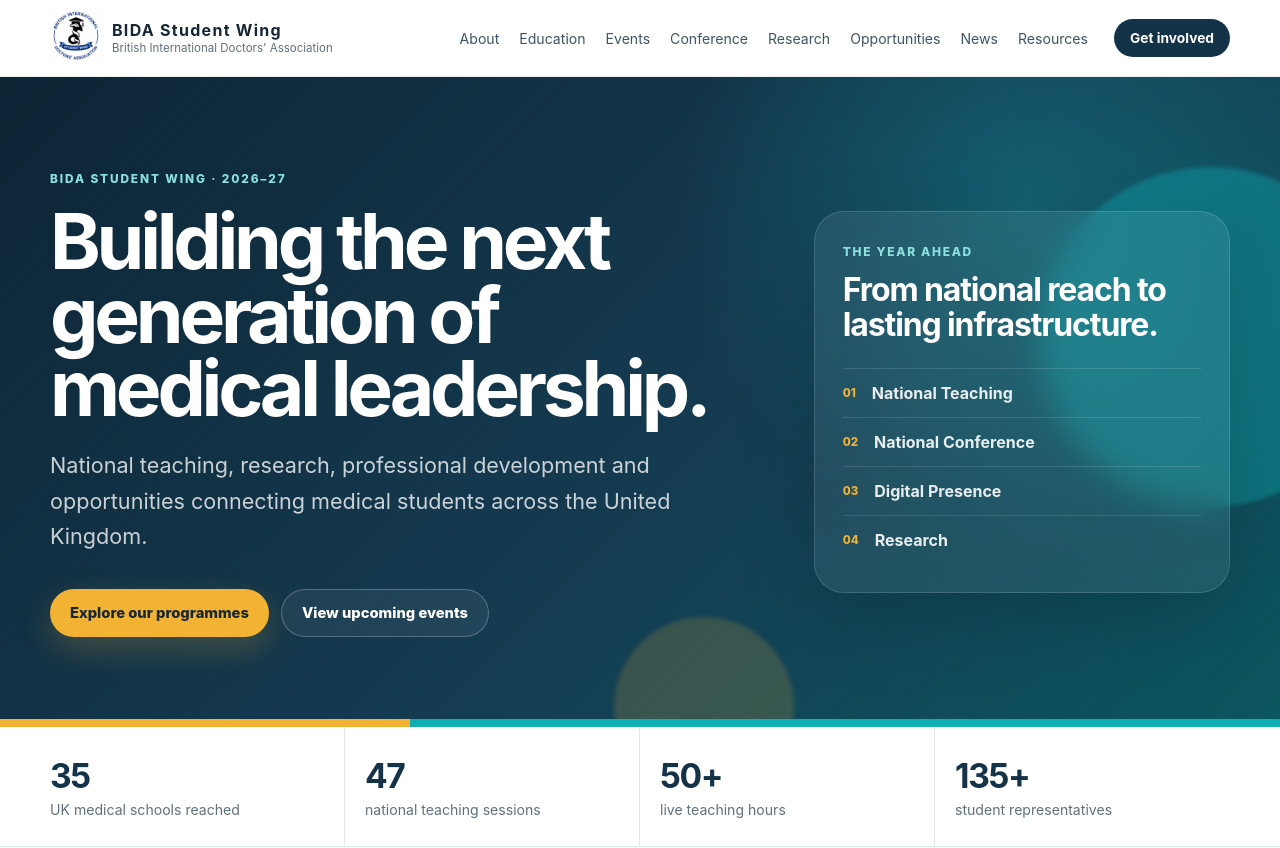
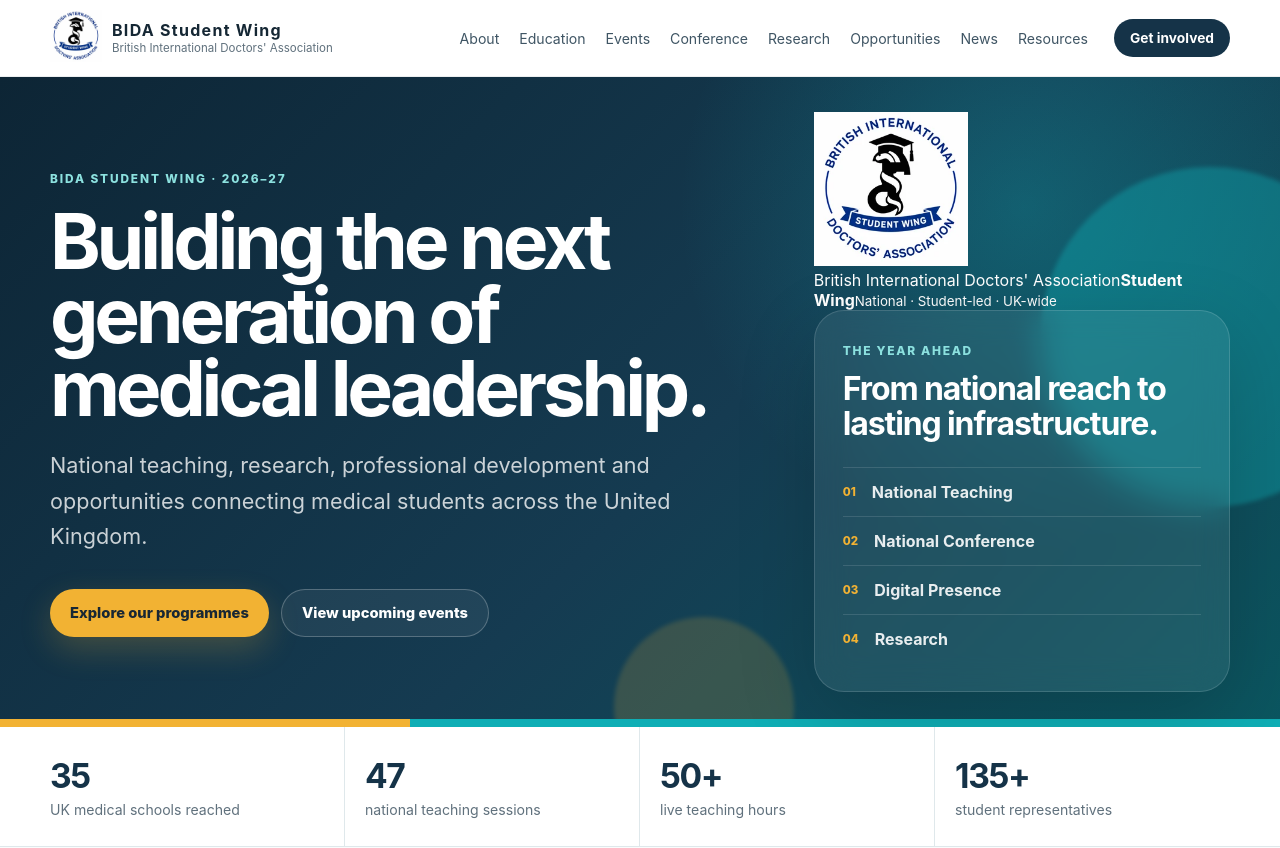
Before and after one commit to faisalmhalnawab/bida-student-wing, a Next.js app: page / in a window 1280 px wide. Shown: the top 848 px of the page. Built offline with nearby package versions, Linux system fonts and the light colour scheme.

Commit message:
Feature Student Wing identity on homepage

```diff
--- a/app/page.tsx
+++ b/app/page.tsx
@@ -1,3 +1,4 @@
+import Image from "next/image";
 import Link from "next/link";
 import { impactStats, programmeCards } from "@/data/site";
 
@@ -26,6 +27,23 @@
             </div>
           </div>
 
+          <div className="hero-side">
+            <div className="hero-seal-lockup">
+              <Image
+                className="hero-seal"
+                src="/bida-student-wing-logo.webp"
+                alt="BIDA Student Wing"
+                width={154}
+                height={154}
+                priority
+              />
+              <div>
+                <span>British International Doctors&apos; Association</span>
+                <strong>Student Wing</strong>
+                <small>National · Student-led · UK-wide</small>
+              </div>
+            </div>
+
             <div className="hero-panel">
               <span className="panel-kicker">The year ahead</span>
               <h2>From national reach to lasting infrastructure.</h2>
@@ -34,6 +52,7 @@
                 <div><span>02</span><p>National Conference</p></div>
                 <div><span>03</span><p>Digital Presence</p></div>
                 <div><span>04</span><p>Research</p></div>
+              </div>
             </div>
           </div>
         </div>
```
Lines whose indentation alone changed are shown as unchanged.
